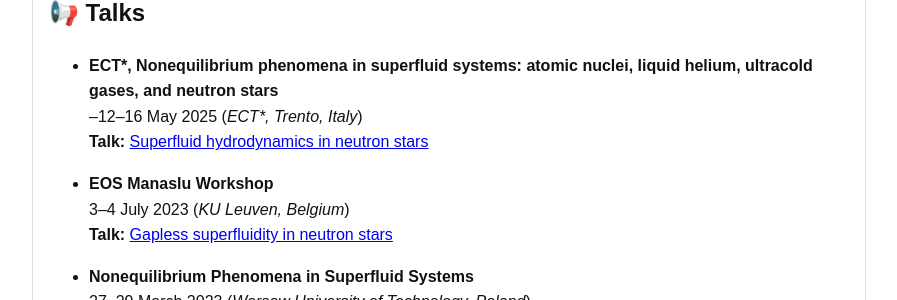
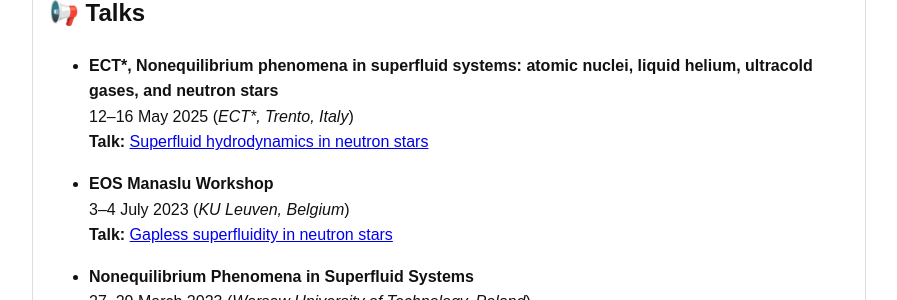
Before and after one commit to V-allard/V-allard.github.io, a Jekyll site: the page built from talks.md, in a window 1280 px wide. Shown: the part 273-573 px from the top of the page, without its empty margins (191-1088 px from the left). Built offline with Jekyll 4.4.1, drawn with Linux system fonts in a browser that asks for light colours.

```diff
--- a/talks.md
+++ b/talks.md
@@ -10,7 +10,7 @@ This page contains an archive of all my scientific talks and posters, future and
 ## 📢 Talks
 
 - **ECT\*, Nonequilibrium phenomena in superfluid systems: atomic nuclei, liquid helium, ultracold gases, and neutron stars**
-  –12–16 May 2025 (*ECT\*, Trento, Italy*)
+  12–16 May 2025 (*ECT\*, Trento, Italy*)
   **Talk:** [Superfluid hydrodynamics in neutron stars](https://indico.ectstar.eu/event/234/contributions/5547/)
 
 - **EOS Manaslu Workshop**
```
